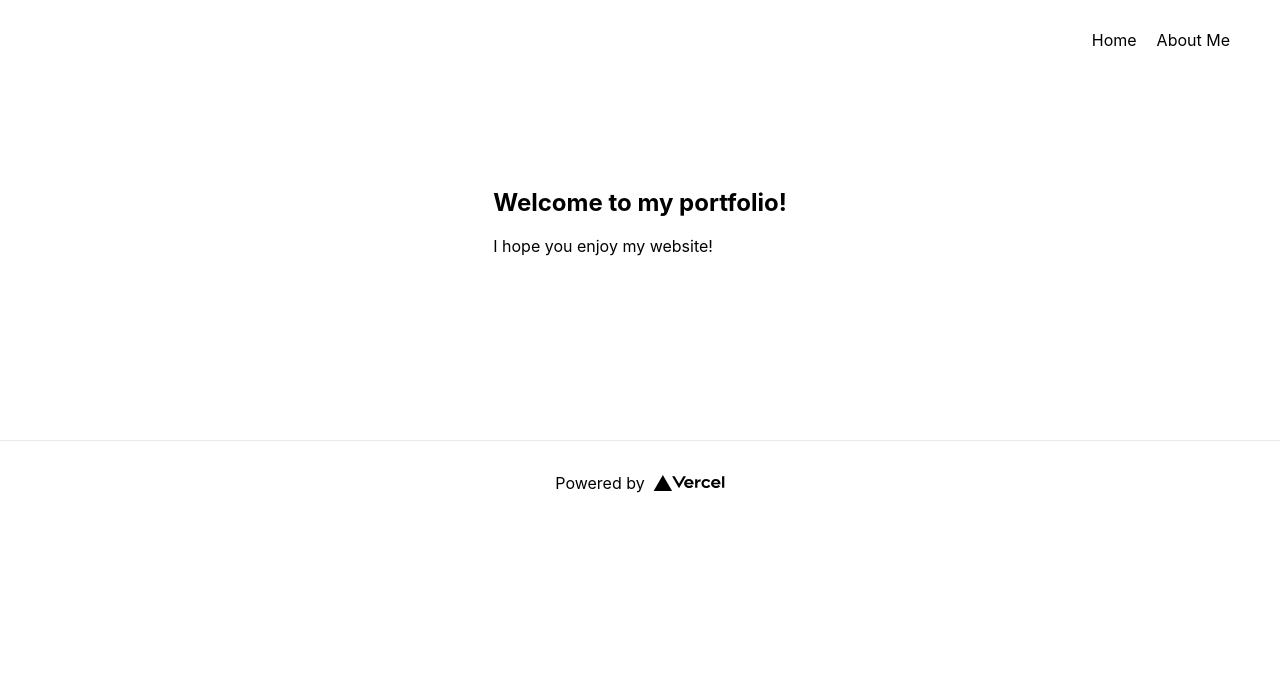
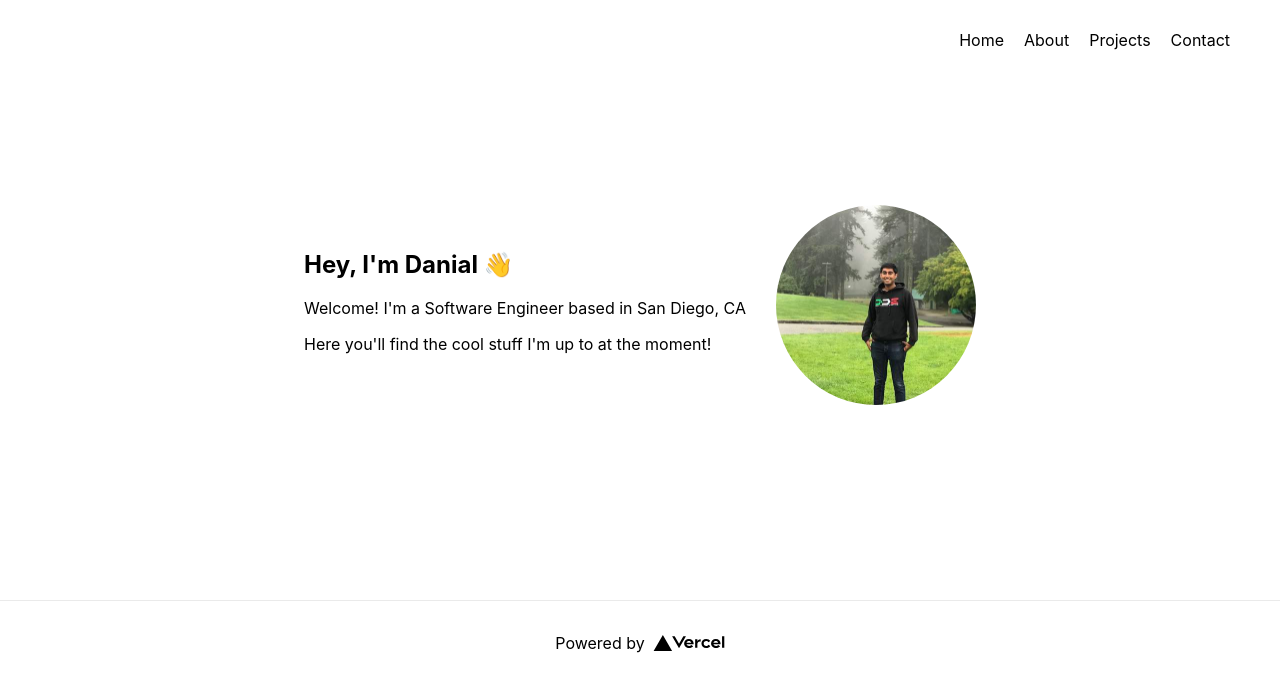
Before and after one commit to DanialBeg/Portfolio-v2, a Next.js app: page / in a window 1280 px wide. Shown: the top 690 px of the page. Built offline with nearby package versions, Linux system fonts and the light colour scheme.

Commit message:
Finishing up landing page

```diff
--- a/components/Navbar.tsx
+++ b/components/Navbar.tsx
@@ -6,7 +6,9 @@ export default function Navbar() {
         <nav className={styles.navbar}>
             <div className={styles.options}>
                 <Link href="/">Home</Link>
-                <a href="#">About Me</a>
+                <a href="/#about">About</a>
+                <a href="/#projects">Projects</a>
+                <a href="/#contact">Contact</a>
             </div>
         </nav>
     )
--- a/pages/index.tsx
+++ b/pages/index.tsx
@@ -2,6 +2,7 @@ import type { NextPage } from 'next'
 import Head from 'next/head'
 import Image from 'next/image'
 import styles from '../styles/index.module.css'
+import profileImg from '../public/images/profile.jpg'
 
 export default function Home() {
   return (
@@ -13,11 +14,24 @@ export default function Home() {
       <section className={styles.main}>
         <div className={styles.content}>
           <h1 className={styles.title}>
-            Welcome to my portfolio!
+            Hey, I'm Danial 👋
           </h1>
           <p>
-            I hope you enjoy my website!
+            Welcome! I'm a Software Engineer based in San Diego, CA
           </p>
+          <p>
+            Here you'll find the cool stuff I'm up to at the moment!
+          </p>
+        </div>
+        <div className={styles.profileImg}>
+          <Image
+            src={profileImg}
+            className={styles.round}
+            priority={true}
+            width={200}
+            height={200}
+            quality={100}
+          />
         </div>
       </section>
     </div>
--- a/styles/index.module.css
+++ b/styles/index.module.css
@@ -4,14 +4,13 @@
 }
 
 .content {
-  padding-right: var(--gap-double);
   justify-content: center;
 }
 
 .container {
   display: flex;
   justify-content: center;
-  min-height: 55vh;
+  min-height: 75vh;
   padding: 0 var(--gap-med);
 }
 
@@ -25,6 +24,15 @@
   font-size: 1.5rem;
 }
 
+.profileImg {
+  padding-left: 30px;
+  padding-top: 10px;
+  display: flex;
+}
+
+.round {
+  border-radius: 50%;
+}
 
 .code {
   background: #fafafa;
```
Also changed, not shown: public/images/profile.jpg (added).
